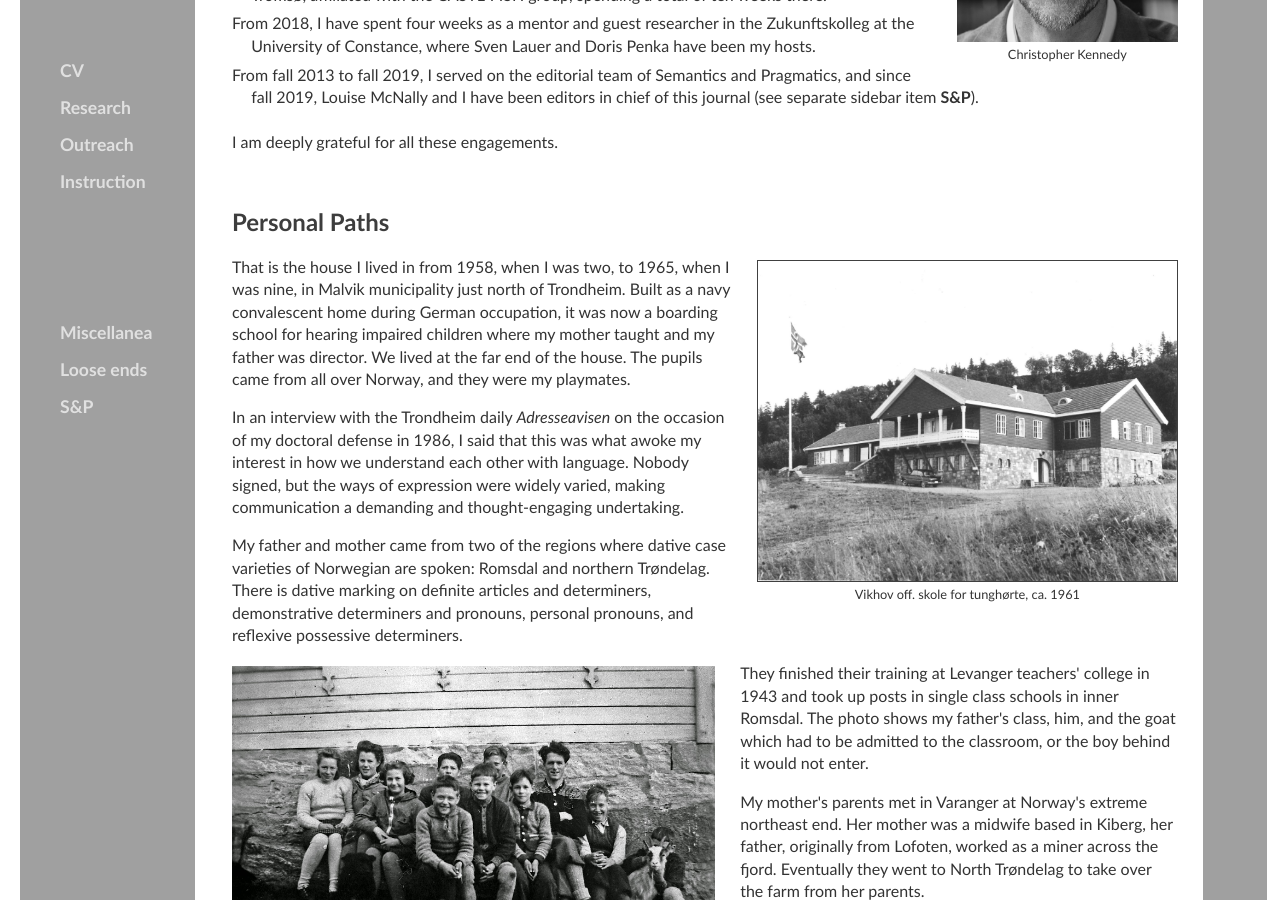
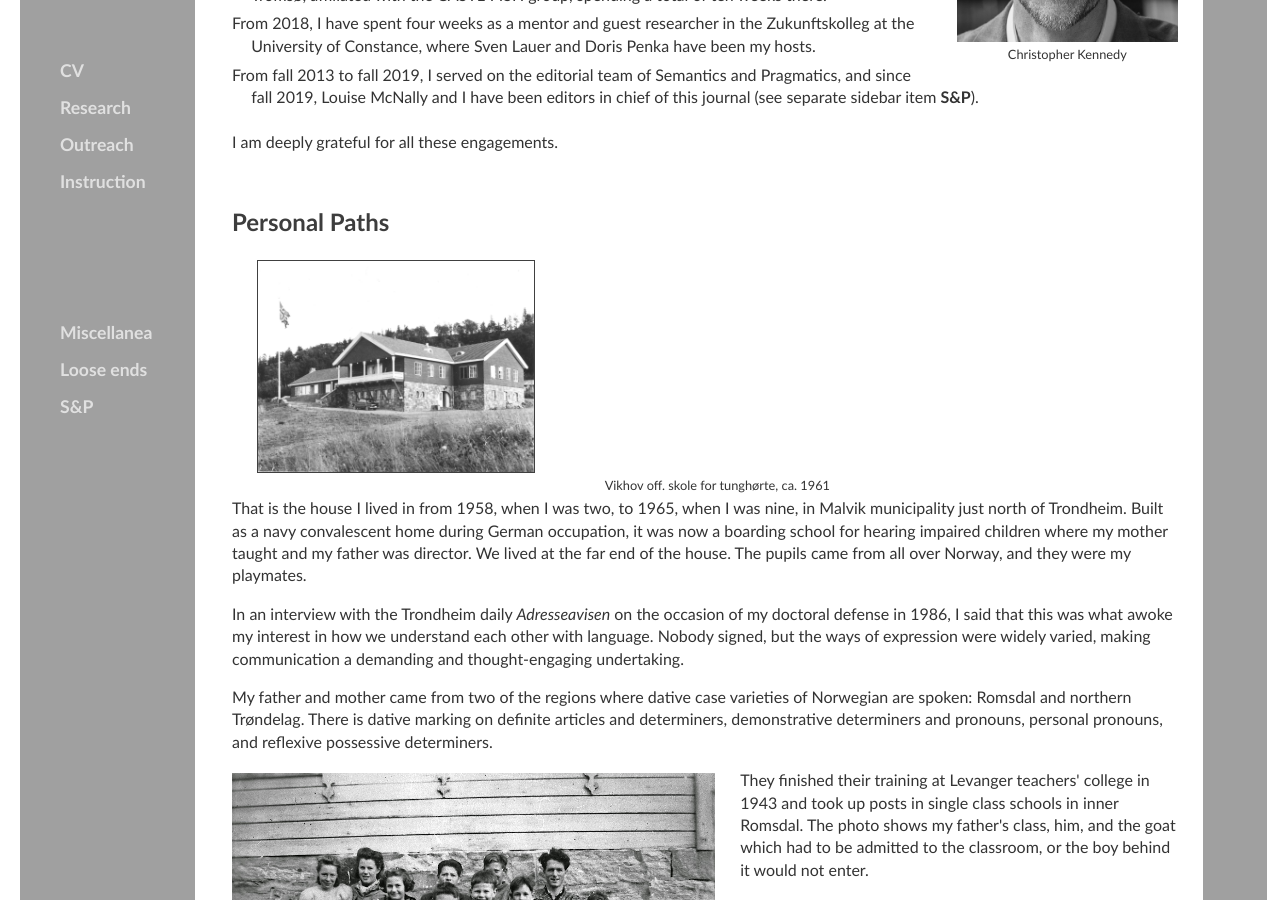
Before and after one commit to kjelljs/kjelljs.github.io, a Jekyll site: the page built from about/index.html, in a window 1280 px wide and 900 px high, scrolled down 2572 px. Built offline with Jekyll 4.4.1, drawn with Linux system fonts in a browser that asks for light colours.

Commit message:
Update index.html

```diff
--- a/about/index.html
+++ b/about/index.html
@@ -52,7 +52,7 @@
 </ul>
 	<p>I am deeply grateful for all these engagements.</p></br>
 	<h2 id="priv">Personal Paths</h2>
-		  <div style="float:right;"><figure class="rightfig"><img style="height:320px; border: 1px solid #404040;" src="/pics/vikhov.jpg"><figcaption>Vikhov off. skole for tunghørte, ca. 1961</figcaption></figure></div>
+		  <div style="float:right;"><figure class="rightfig"><img style="width:30%; border: 1px solid #404040;" src="/pics/vikhov.jpg"><figcaption>Vikhov off. skole for tunghørte, ca. 1961</figcaption></figure></div>
 		     <p>That is the house I lived in from 1958, when I was two, to 1965, when I was nine, in Malvik municipality just north of Trondheim. Built as a navy convalescent home during German occupation, it was now a boarding school for hearing impaired children where my mother taught and my father was director. We lived at the far end of the house. The pupils came from all over Norway, and they were my playmates.</p>
 											<p>In an interview with the Trondheim daily <i>Adresseavisen</i> on the occasion of my doctoral defense in 1986, I said that this was what awoke my interest in how we understand each other with language. Nobody signed, but the ways of expression were widely varied, making communication a demanding and thought-engaging undertaking.
 </p>
```
